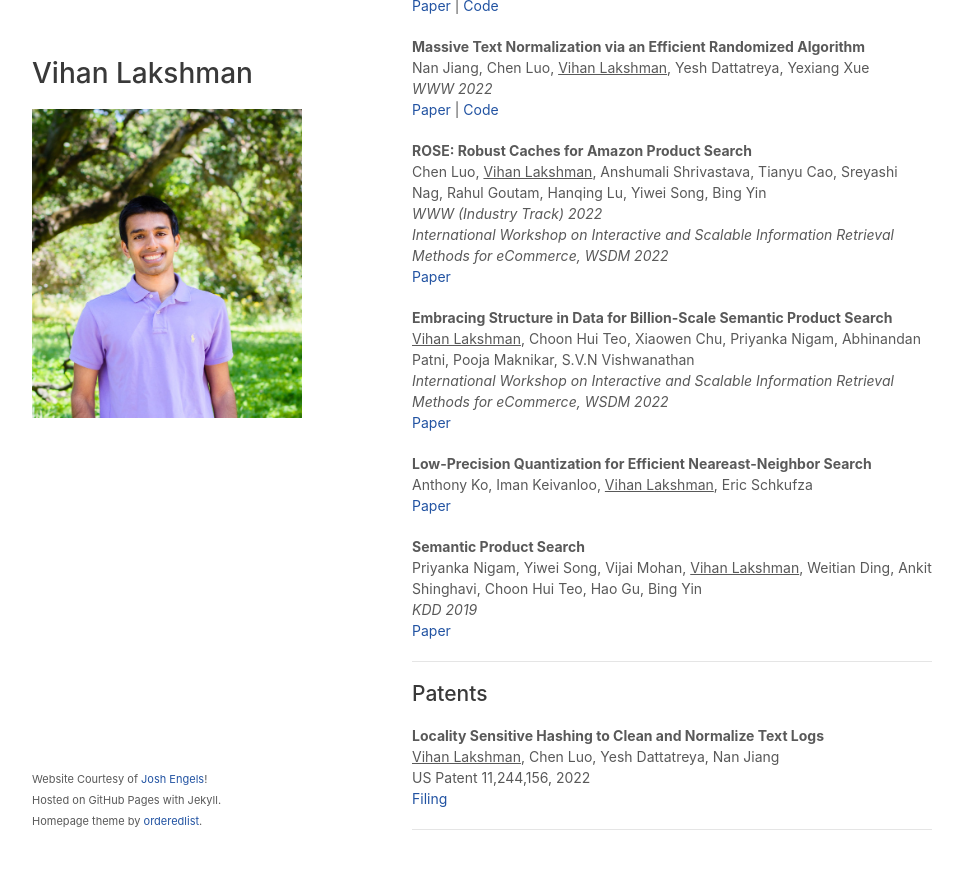
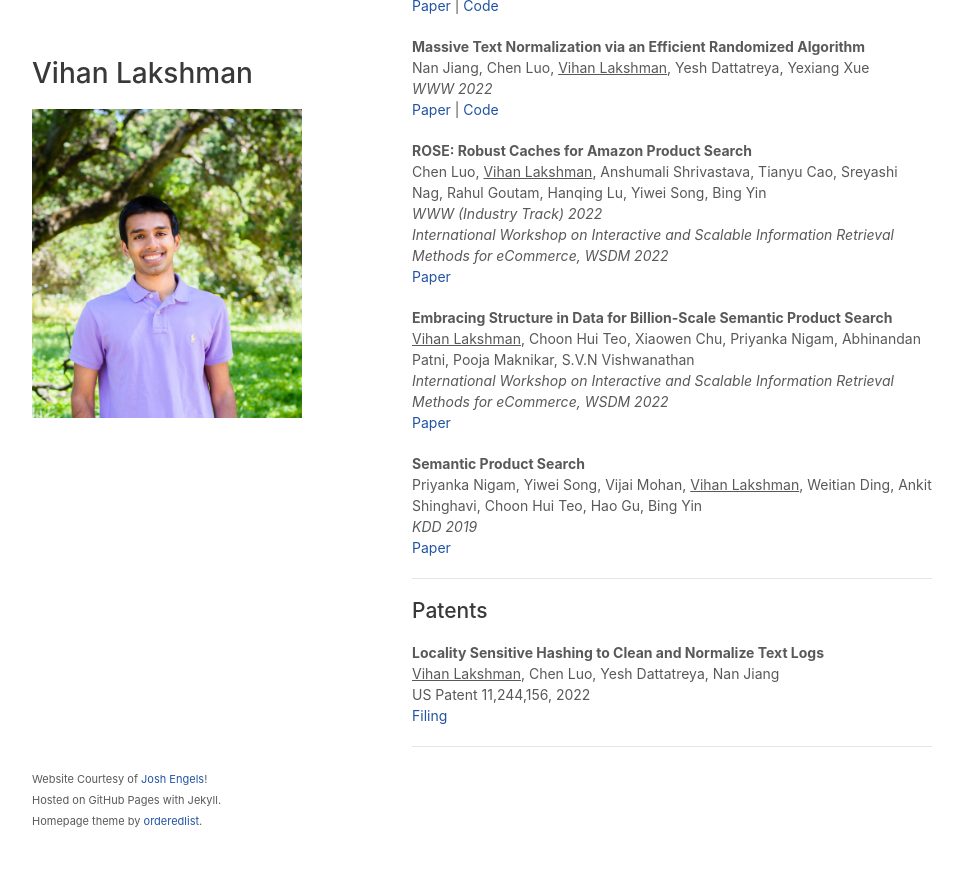
Before and after one commit to vihan-lakshman/vihan-lakshman.github.io, a Jekyll site: the page built from index.html, in a window 1280 px wide and 900 px high, scrolled down 1235 px. Shown: the top 869 px of the window, without its empty margins (158-1121 px from the left). Built offline with Jekyll 4.4.1, drawn with Linux system fonts in a browser that asks for light colours; a style sheet for code colours, icons or effects is not loaded.

Commit message:
Update publications

```diff
--- a/index.html
+++ b/index.html
@@ -138,12 +138,6 @@
         <a href="https://arxiv.org/pdf/2110.06125.pdf">Paper</a>
       </p>
 
-      <b>Low-Precision Quantization for Efficient Neareast-Neighbor Search</b> <br>
-      Anthony Ko, Iman Keivanloo, <u>Vihan Lakshman</u>, Eric Schkufza<br>
-      <a href="https://arxiv.org/pdf/2110.08919.pdf">Paper</a>
-      </p>
-
-
       <b>Semantic Product Search</b> <br>
       Priyanka Nigam, Yiwei Song, Vijai Mohan, <u>Vihan Lakshman</u>, Weitian Ding, Ankit Shinghavi, Choon Hui Teo,
       Hao Gu, Bing Yin<br>
```
